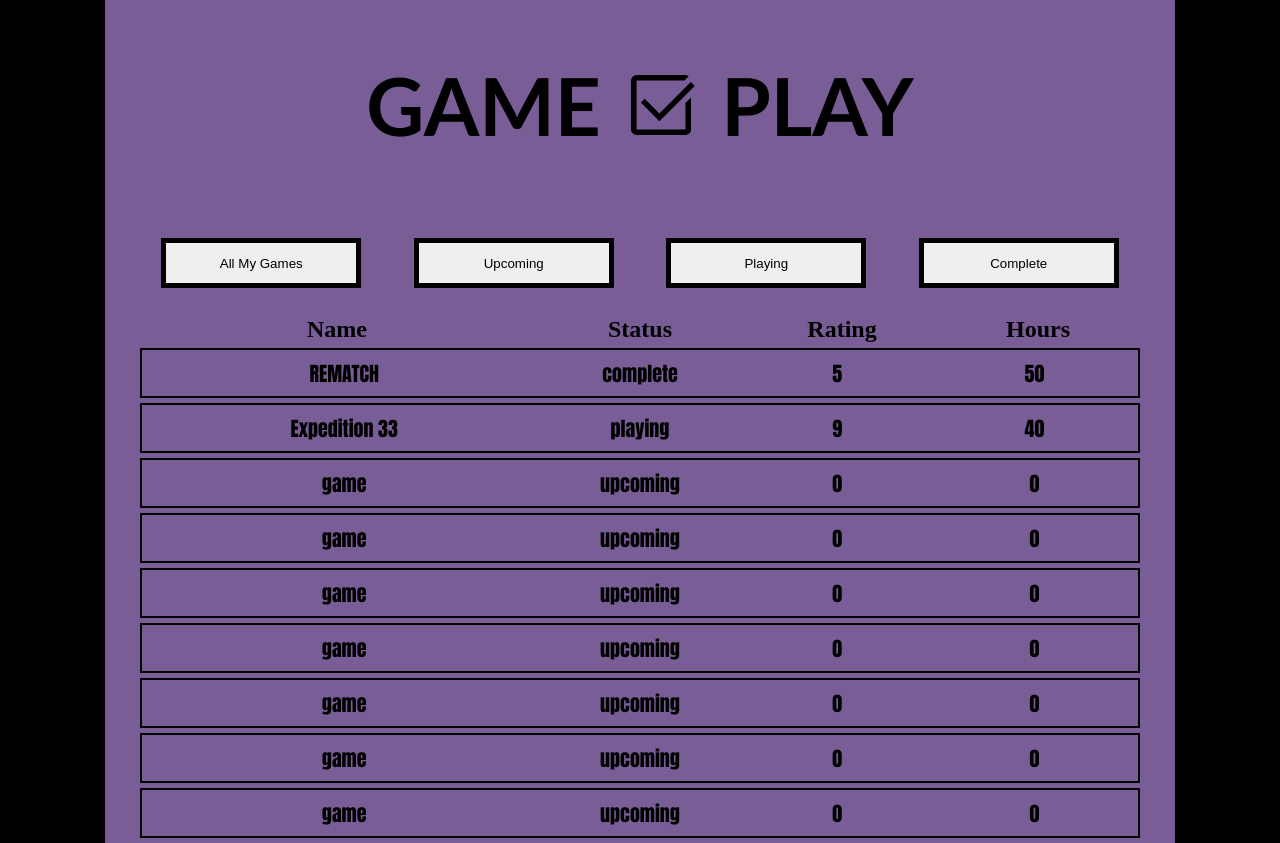
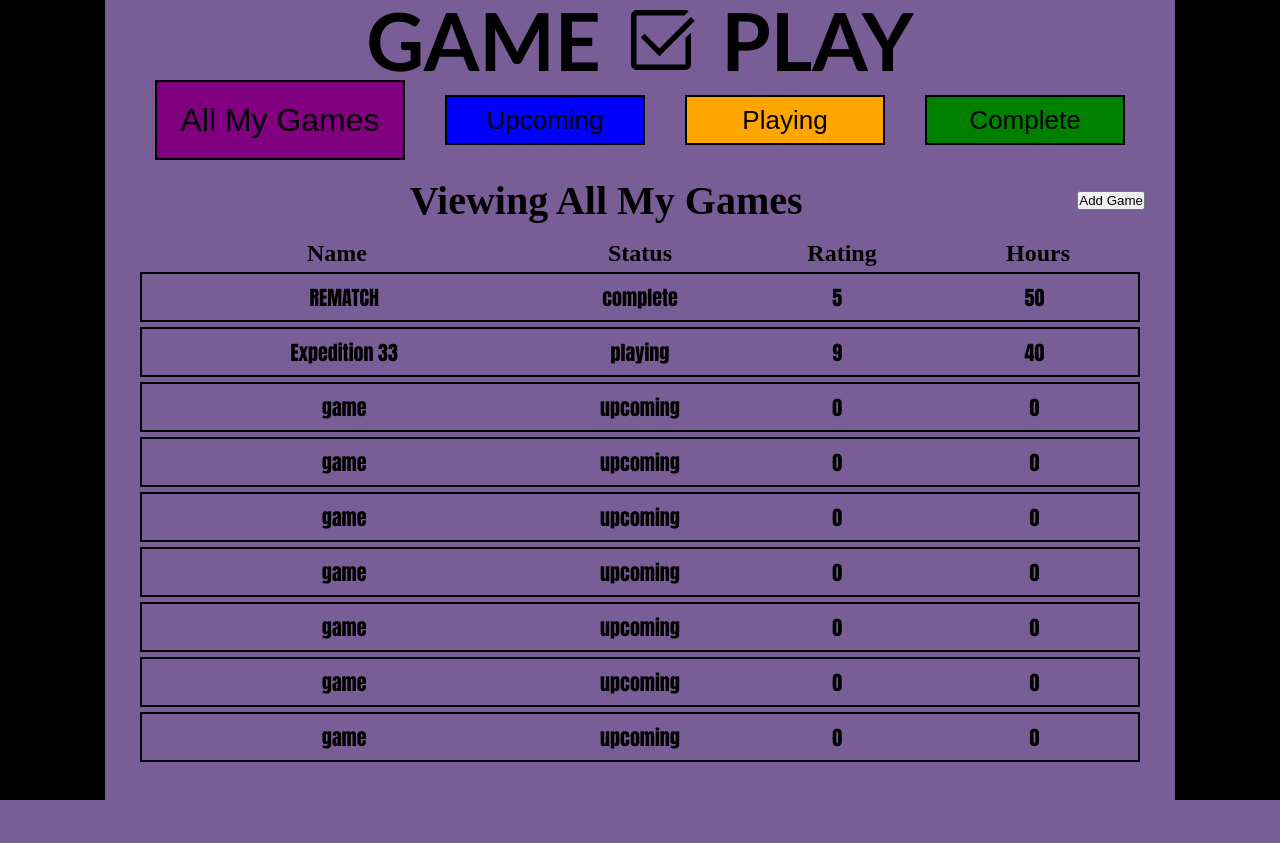
Before and after one commit to zothedev/game-tracker-mini, a website built with webpack: page src/template.html in a window 1280 px wide. After the commit the page ends 800 px from the top, so only its background shows below. Built offline with nearby package versions, Linux system fonts and the light colour scheme.

Commit message:
Modify colors and add a "Now Viewing" text elem

```diff
--- a/src/index.js
+++ b/src/index.js
@@ -12,12 +12,13 @@ const allTabsButton = document.querySelector('.allTabs');
 const upcomingButton = document.querySelector('.upcoming');
 const playingButton = document.querySelector('.playing');
 const completeButton = document.querySelector('.complete');
+const viewingText = document.querySelector('.viewing');
+
+// create a displayController object
+const display = displayController();
 
 // startup code
-const display = displayController();
-display.createHeader();
-display.displayItems(getList());
-allTabsButton.classList.add('active');
+prepareView(allTabsButton);
 
 // tab switching functionality
 navContainer.addEventListener('click', (e) => {
@@ -32,18 +33,6 @@ navContainer.addEventListener('click', (e) => {
         }
     }
 });
-// allTabsButton.addEventListener('click', () => {
-//     prepareView(allTabsButton);
-// });
-// upcomingButton.addEventListener('click', () => {
-//     prepareView(upcomingButton, 'upcoming');
-// });
-// playingButton.addEventListener('click', () => {
-//     prepareView(playingButton, 'playing');
-// });
-// completeButton.addEventListener('click', () => {
-//     prepareView(completeButton, 'complete');
-// });
 
 function removeActiveClassForAll() {
     allTabsButton.classList.remove('active');
@@ -57,6 +46,7 @@ function prepareView(btn, filter) {
     btn.classList.add('active');
     display.clearDisplay();
     display.createHeader();
+    display.updateViewText(btn, viewingText);
     if (filter) {
         display.displayItems(getList(), filter);
         return;
--- a/src/modules/displayController.js
+++ b/src/modules/displayController.js
@@ -44,6 +44,9 @@ export default function displayController() {
                 headerContainer.appendChild(propertyContainer);
             }
         },
+        updateViewText(btn, elem) {
+            elem.textContent = `Viewing ${btn.textContent}`;
+        }
 
     }
 }
--- a/src/styles/style.css
+++ b/src/styles/style.css
@@ -1,4 +1,13 @@
 /* global */
+:root {
+  /* vars */
+  --all-games-color: purple;
+  --upcoming-games-color: blue;
+  --playing-games-color: orange;
+  --complete-games-color: green;
+
+}
+
 * {
   padding: 0;
   margin: 0;
@@ -11,7 +20,7 @@ body {
 
   display: grid;
   grid-template-columns: 1fr 2fr 1fr;
-  grid-template-rows: 2fr 1fr 5fr;
+  grid-template-rows: 10% 10% 10% 1fr;
 
   column-gap: 30px;
 }
@@ -27,23 +36,55 @@ body {
 }
 
 nav {
+  /* child element styles */
   grid-row: 2 / 3;
   grid-column: 2 / 3;
 
-  /* justify-self: center;
-  align-self: center; */
-
+  /* parent element styles */
   display: flex;
   justify-content: space-around;
   align-items: center;
 }
 
+nav .allTabs {
+  background-color: var(--all-games-color);
+}
+
+nav .upcoming {
+  background-color: var(--upcoming-games-color);
+}
+
+nav .playing {
+  background-color: var(--playing-games-color);
+}
+
+nav .complete {
+  background-color: var(--complete-games-color);
+}
+
+nav button.active {
+  width: 250px;
+  height: 80px;
+  font-size: 32px;
+}
+
 nav button {
   width: 200px;
   height: 50px;
-  padding: 0 20px;
+  border: black 2px solid;
+  font-size: 26px;
+}
 
-  border: 5px black solid;
+main {
+  display: flex;
+  justify-content: center;
+  align-items: center;
+}
+
+main h2 {
+  flex: 1;
+  text-align: center;
+  font-size: 40px;
 }
 
 .sidebars1,
@@ -55,16 +96,16 @@ nav button {
 
 .sidebars1 {
   grid-column: 1 / 2;
-  grid-row: 1 / 4;
+  grid-row: 1 / 5;
 }
 
 .sidebars2 {
   grid-column: 3 / 4;
-  grid-row: 1 / 4;
+  grid-row: 1 / 5;
 }
 
 section {
   /* child styles */
-  grid-row: 3 / 4;
+  grid-row: 4 / 5;
   grid-column: 2 / 3;
 }
--- a/src/template.html
+++ b/src/template.html
@@ -12,8 +12,6 @@
         <h1>GAME</h1>
         <img width="80" height="80" src="./assets/checkbox.svg" alt="box with a check through">
         <h1>PLAY</h1>
-
-
     </div>
 
     <nav>
@@ -22,7 +20,16 @@
         <button class="playing">Playing</button>
         <button class="complete">Complete</button>
     </nav>
+
+    <main>
+        <h2 class="viewing">Viewing All My Games:</h2>
+        <button>Add Game</button>
+    </main>
+
+    <h2></h2>
+
     <section></section>
+
     <div class="sidebars1 sidebars"></div>
     <div class="sidebars2 sidebars"></div>
 </body>
```
